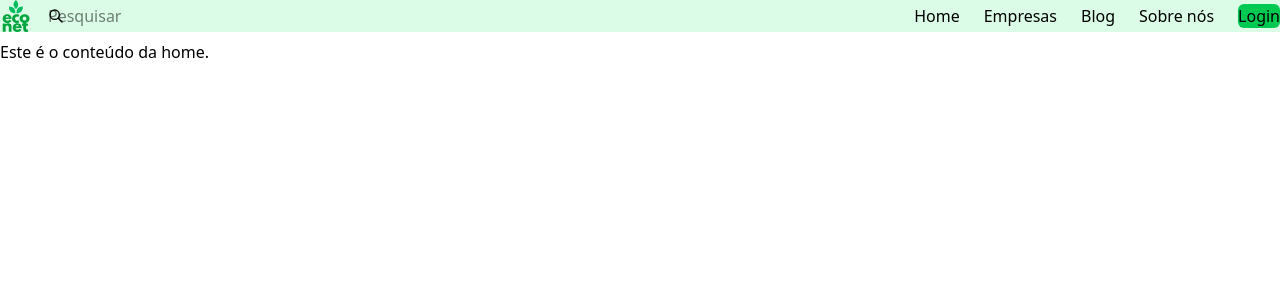
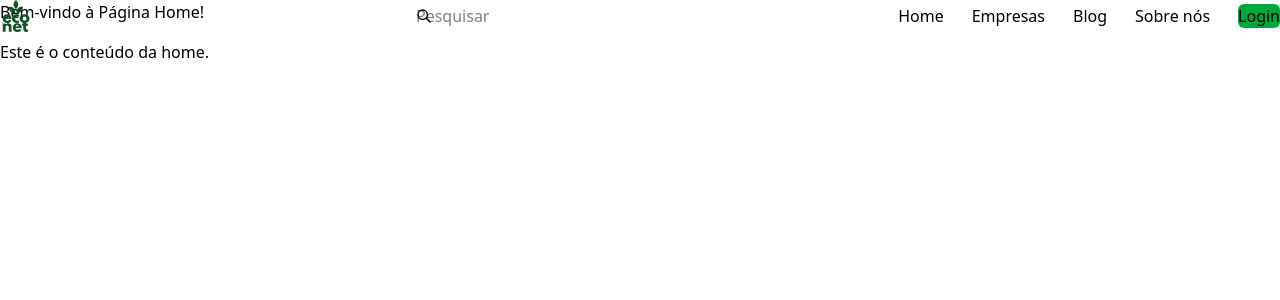
Before and after one commit to FGA0138-MDS-Ajax/2025.1-Algiz, a React (Vite) app in the folder frontend/: page / in a window 1280 px wide. Shown: the top 300 px of the page. Built offline with nearby package versions, Linux system fonts and the light colour scheme.

Commit message:
🎨 Mudancas no navbar

```diff
--- a/frontend/src/components/Navbar.jsx
+++ b/frontend/src/components/Navbar.jsx
@@ -1,17 +1,31 @@
-import { Link } from 'react-router-dom';
+import { NavLink } from 'react-router-dom';
 
 function Home() {
   return (
-    <nav className="fixed top-0 left-0 w-full z-50 flex items-center justify-between px-4 py-2 bg-green-100 shadow-md">
-      {/* Logo + Search */}
-      <div className="flex items-center space-x-4">
-        {/* Logo */}
-        <Link to='/' className="w-8 h-8">
-          <img src="/logo.png" alt="Logo" className="w-8 h-8 object-contain" />
-        </Link>
+    <nav className="fixed top-0 left-0 w-full z-50 flex items-center justify-between px-4 py-2 bg-gradient-to-b from-[#7ffa88] to-white shadow-md">
+      {/* Left: Logo */}
+      <div className="flex items-center space-x-4 w-[400px]">
+        <NavLink
+          to='/'
+          className={({ isActive }) =>
+            isActive
+              ? "text-green-800 font-bold"
+              : "hover:text-green-600 hover:scale-105 transition-transform"
+          }
+        >
+          {({ isActive }) => (
+            <img
+              src={isActive ? "/logo-3.png" : "/logo.png"}
+              alt="Logo"
+              className="w-8 h-8 object-contain"
+            />
+          )}
+        </NavLink>
+      </div>
 
-        {/* Search bar */}
-        <div className="relative">
+      {/* Center: Search Bar */}
+      <div className="flex-1 flex justify-center">
+        <div className="relative w-[28rem]">
           <div className="absolute inset-y-0 left-0 flex items-center pl-3 pointer-events-none text-gray-400">
             <svg xmlns="http://www.w3.org/2000/svg" className="h-4 w-4" fill="none" viewBox="0 0 24 24" stroke="currentColor">
               <path strokeLinecap="round" strokeLinejoin="round" strokeWidth={2} d="M21 21l-6-6m2-5a7 7 0 11-14 0 7 7 0 0114 0z" />
@@ -19,19 +33,52 @@ function Home() {
           </div>
           <input
             type="text"
-            className="pl-10 pr-4 py-1 w-[28rem] rounded-md border border-gray-300 focus:outline-none focus:ring-1 focus:ring-green-500"
+            className="pl-10 pr-4 py-1 w-full rounded-md border border-gray-300 bg-white focus:outline-none focus:ring-1 focus:ring-green-500"
             placeholder="Pesquisar"
           />
         </div>
       </div>
 
-      {/* Navigation + Login */}
-      <div className="flex items-center space-x-6 text-gray-800">
-        <Link to="/" className="hover:text-green-600">Home</Link>
-        <Link to="/Empresas" className="hover:text-green-600">Empresas</Link>
-        <Link to="/Blog" className="hover:text-green-600">Blog</Link>
-        <Link to="/Sobrenos" className="hover:text-green-600">Sobre nós</Link>
-        <Link to="/Login" className="px-4 py-1 bg-green-500 text-white rounded-md hover:bg-green-600">Login</Link>
+      {/* Right: Nav Items */}
+      <div className="flex flex-wrap items-center gap-7 text-gray-800 w-[400px] justify-end">
+        <NavLink
+          to="/"
+          className={({isActive}) =>
+            isActive ? "text-green-800 font-bold" : "hover:text-green-600 hover:scale-105 transition-transform"
+          }
+        >
+          Home
+        </NavLink>
+        <NavLink
+          to="/Empresas"
+          className={({isActive}) =>
+            isActive ? "text-green-800 font-bold" : "hover:text-green-600 hover:scale-105 transition-transform"
+          }
+        >
+          Empresas
+        </NavLink>
+        <NavLink
+          to="/Blog"
+          className={({isActive}) =>
+            isActive ? "text-green-800 font-bold" : "hover:text-green-600 hover:scale-105 transition-transform"
+          }
+        >
+          Blog
+        </NavLink>
+        <NavLink
+          to="/Sobrenos"
+          className={({isActive}) =>
+            isActive ? "text-green-800 font-bold" : "hover:text-green-600 hover:scale-105 transition-transform"
+          }
+        >
+          Sobre nós
+        </NavLink>
+        <NavLink
+          to="/Login"
+          className="px-4 py-1 bg-green-600 text-white rounded-md hover:bg-green-800"
+        >
+          Login
+        </NavLink>
       </div>
     </nav>
   );
```
Also changed, not shown: frontend/public/logo-3.png (added), 1 other file (tests, documents, lock files or other folders).
